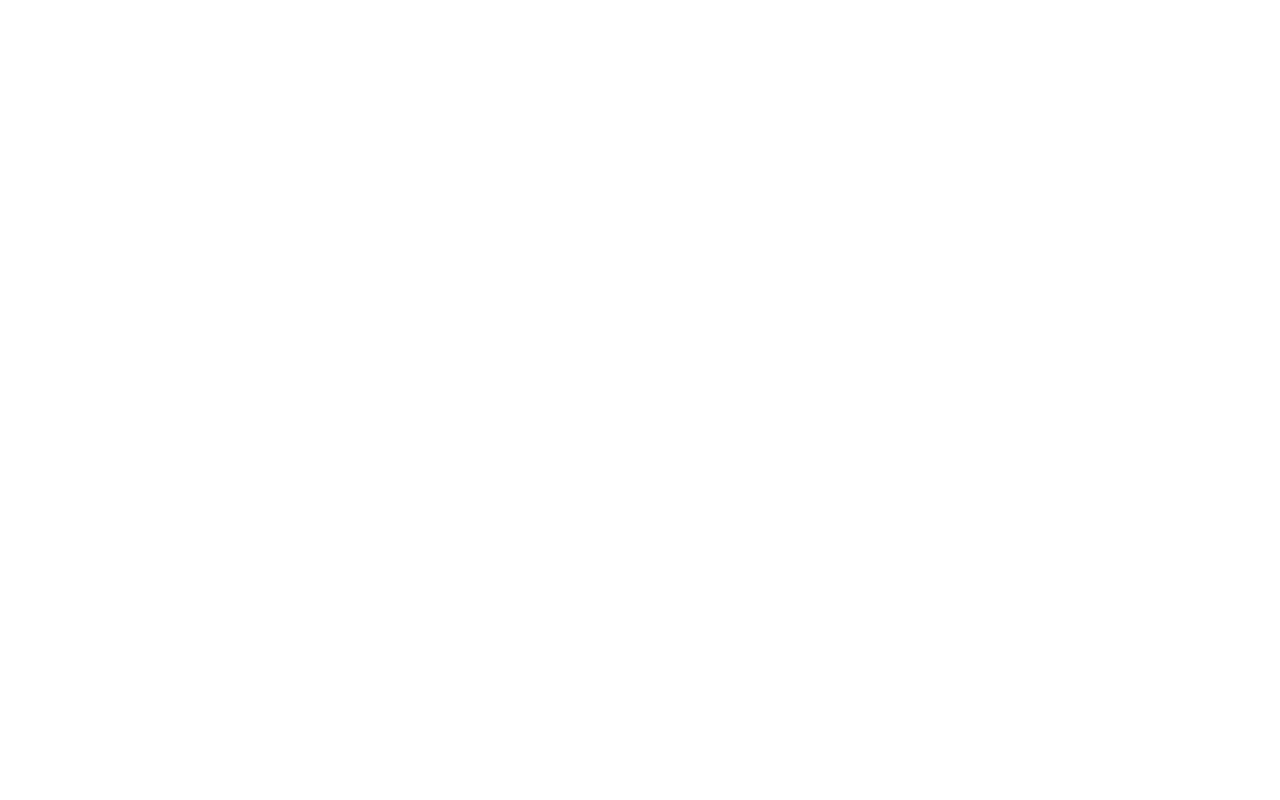
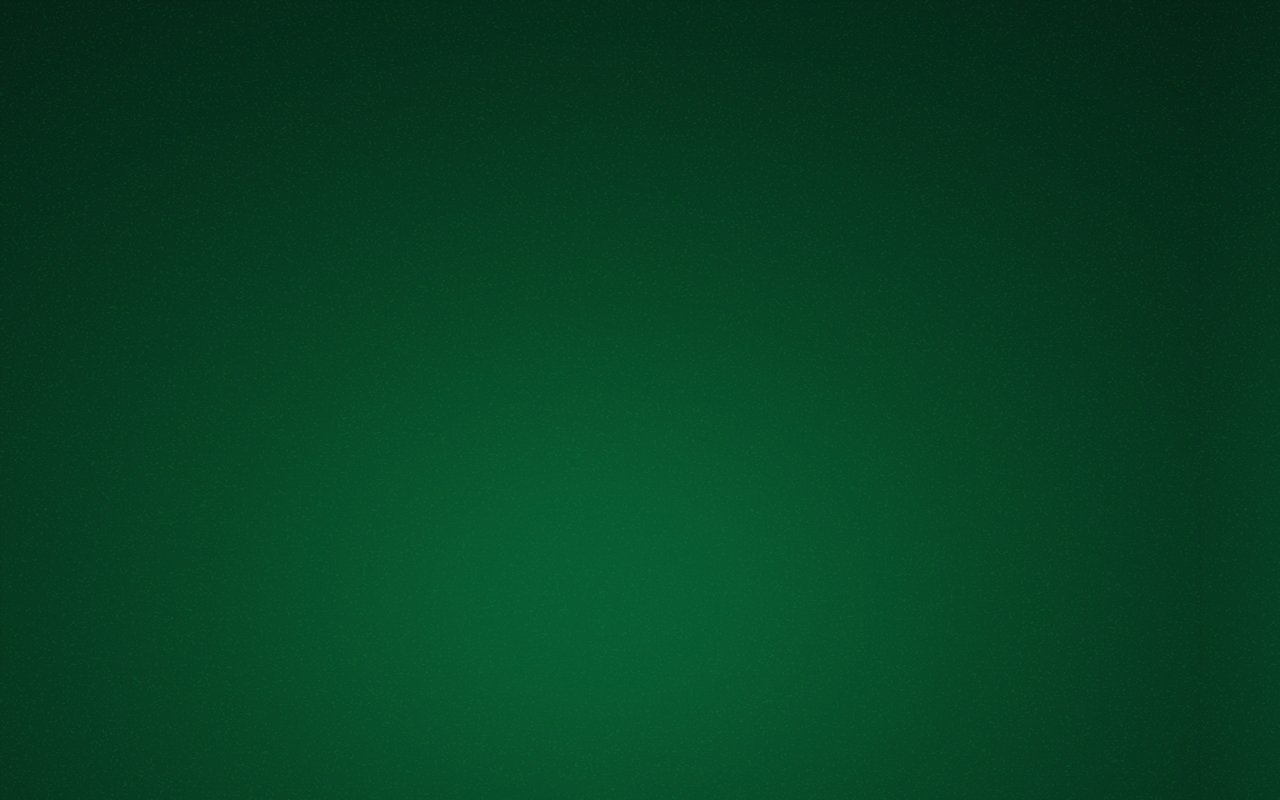
Before and after one commit to gerszcitoo/cardgame, a website with bundled scripts: page index.html in a window 1280 px wide. Built offline with nearby package versions, Linux system fonts and the light colour scheme; files whose address does not match are found by name.

Commit message:
minor visual fixes

```diff
--- a/src/css/style.css
+++ b/src/css/style.css
@@ -1,3 +1,8 @@
+body {
+  background-image: url("../img/poker-table-texture.jpg");
+  overflow: hidden;
+}
+
 .container {
   perspective: 1000px;
   margin: 50px auto;
@@ -21,14 +26,6 @@
   backface-visibility: hidden;
 }
 
-.front {
-  background-color: #fff;
-  color: #333;
-  text-align: center;
-  font-size: 24px;
-  line-height: 200px;
-}
-
 .back {
   transform: rotateY(180deg);
 }
```
Also changed, not shown: src/img/poker-table-texture.jpg (added).
